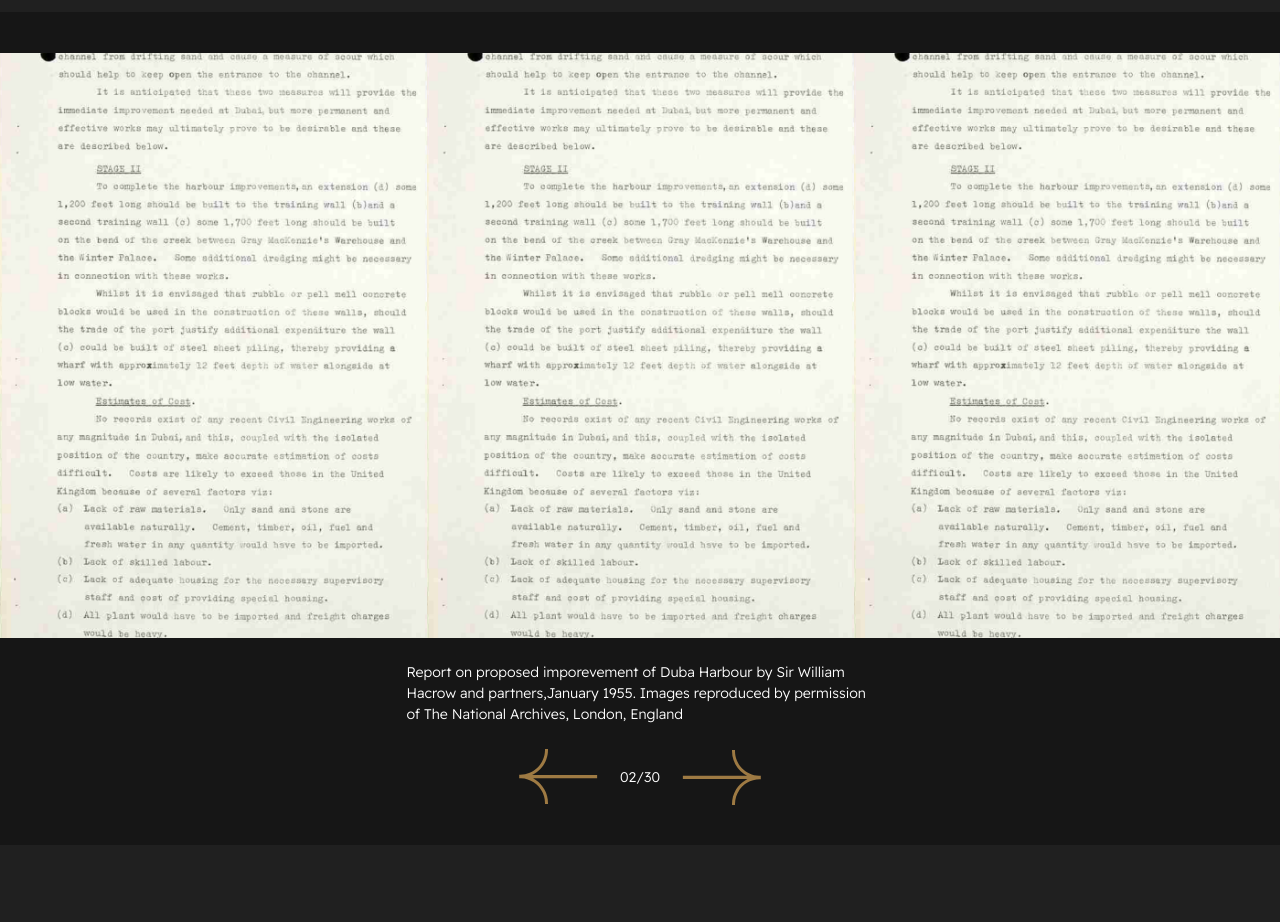
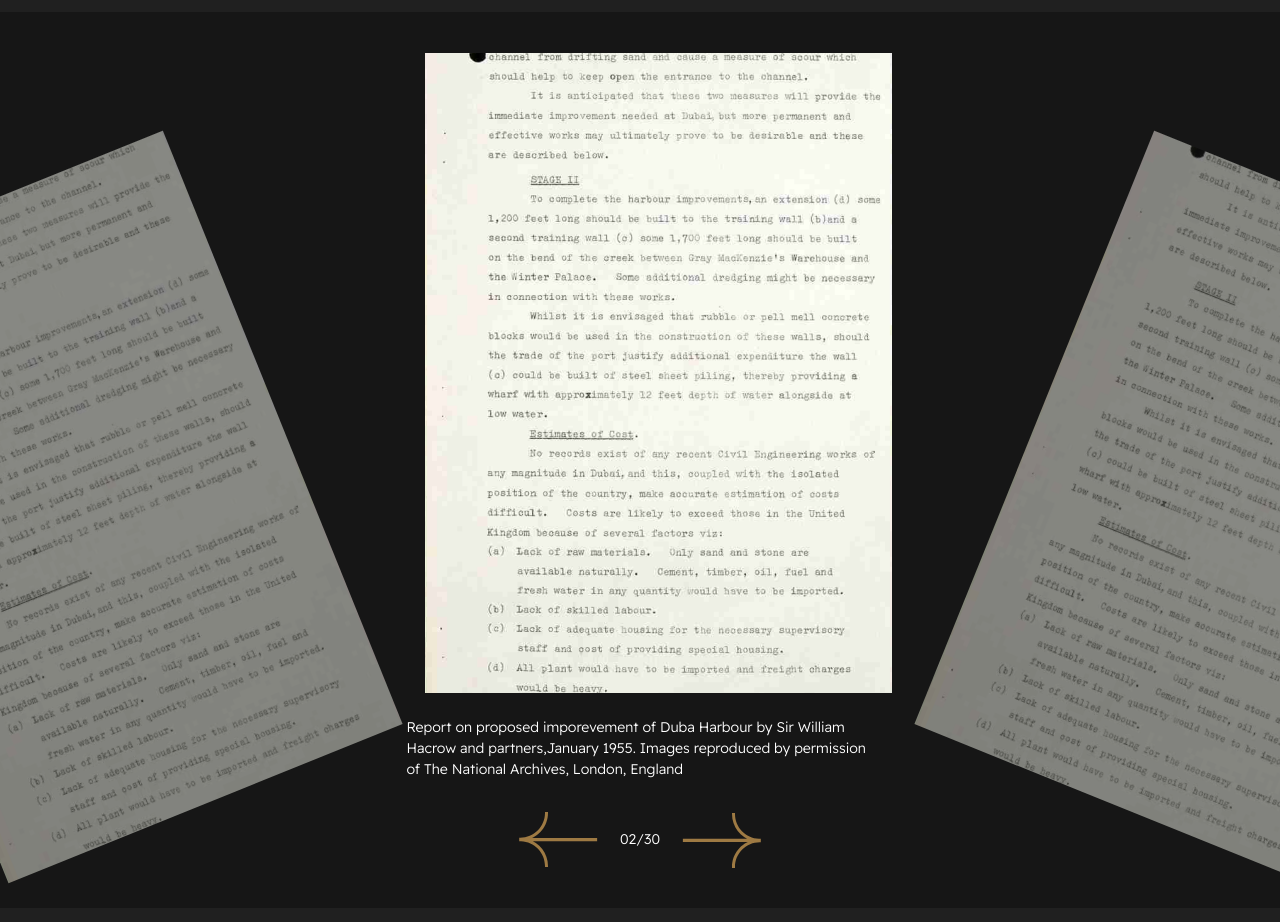
Before and after one commit to alexandermirzoyan/agda-ui-test, a React (Create React App) app: page / in a window 1280 px wide. Shown: the part 3020-3942 px from the top of the page. Before the commit the page ends 3905 px from the top, so only its background shows below. Built offline with nearby package versions, Linux system fonts and the light colour scheme.

Commit message:
feat: Carousel component UI recreated with fixed images

```diff
--- a/src/App.js
+++ b/src/App.js
@@ -82,8 +82,8 @@ function App() {
           </div>
         </div>
       </div>
-      <div className={`${SECTION}`}>
-        <div className={`${SECTION} bg-black`}>
+      <div className={`${SECTION} overflow-hidden`}>
+        <div className={`${SECTION} bg-black overflow-hidden`}>
           <Carousel />
         </div>
       </div>
--- a/src/components/Carousel/index.js
+++ b/src/components/Carousel/index.js
@@ -1,31 +1,34 @@
-import Slider from 'react-slick';
 import Image from '../../assets/images/image-5.png';
+import { TEXT_XS } from '../../commonStyles';
 import Arrow from '../../assets/icons/arrow.svg';
-import { TEXT_XS } from '../../commonStyles';
-
-const settings = {
-  dots: false,
-  slidesToShow: 3,
-  arrows: false,
-  slidesToScroll: 1,
-};
 
 export const Carousel = () => (
   <>
-    <Slider {...settings}>
-      <img src={Image} alt='1' />
-      <img src={Image} alt='2' />
-      <img src={Image} alt='3' />
-      <img src={Image} alt='4' />
-      <img src={Image} alt='5' />
-      <img src={Image} alt='6' />
-    </Slider>
+    <div className='flex justify-around'>
+      <img
+        src={Image}
+        alt='slider-image'
+        className='lg:w-[582px] sm:w-[425px] sm:block hidden
+        lg:translate-x-[-186px] translate-x-[-127px]
+        translate-y-[134px]
+        rotate-[-22deg] opacity-[0.5]'
+      />
+      <img src={Image} alt='slider-image' className='lg:w-[582px] sm:w-[467px] w-full' />
+      <img
+        src={Image}
+        alt='slider-image'
+        className='lg:w-[582px] sm:w-[425px] sm:block hidden
+        lg:translate-x-[186px] translate-x-[127px]
+        translate-y-[134px]
+        rotate-[22deg] opacity-[0.5]'
+      />
+    </div>
     <div className='flex flex-col items-center'>
       <span className={`${TEXT_XS} lg:w-[582px] sm:w-[467px] w-full mt-[24px]`}>
         Report on proposed imporevement of Duba Harbour by Sir William Hacrow and partners,January 1955.
         Images reproduced by permission of The National Archives, London, England
       </span>
-      <div className='flex items-center mt-[24px]'>
+      <div className='flex items-center lg:mt-[24px] mt-[32px]'>
         <button>
           <img src={Arrow} alt='arrow-back' />
         </button>
```
